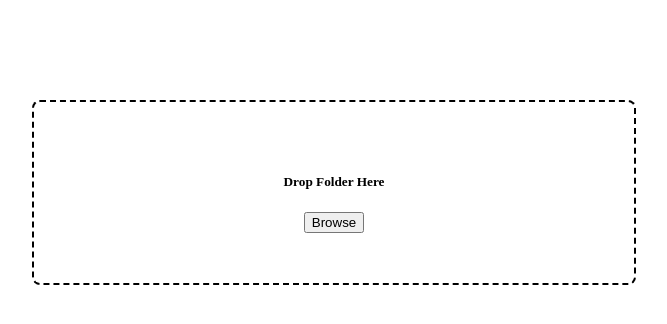
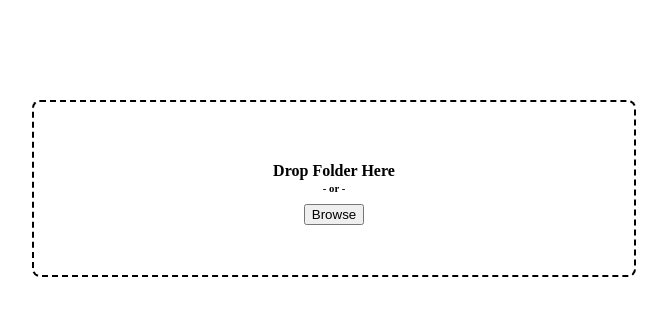
Before and after one commit to ethan-pt/SnapSort, an Electron app: page index.html in a window 1600 px wide. Shown: the whole page, without its empty margins (466-1133 px from the left). Drawn offline with Linux system fonts and the light colour scheme; no server answers.

Commit message:
refactor drop area text structure and styling

```diff
--- a/index.html
+++ b/index.html
@@ -11,7 +11,11 @@
 
 <body>
     <div id="dropArea">
-        <h5>Drop Folder Here</h5>
+        <div id="dropAreaText">
+            <h4>Drop Folder Here</h4>
+            <h6>- or -</h6>
+        </div>
+
         <button id="browseBtn">Browse</button>
     </div>
 
--- a/styles.css
+++ b/styles.css
@@ -7,8 +7,12 @@
     margin: 100px auto;
 }
 
+#dropAreaText {
+    margin: 10px;
+}
+
 h4, h6 {
-    margin: 5px;
+    margin: 2px;
 }
 
 img {
```
